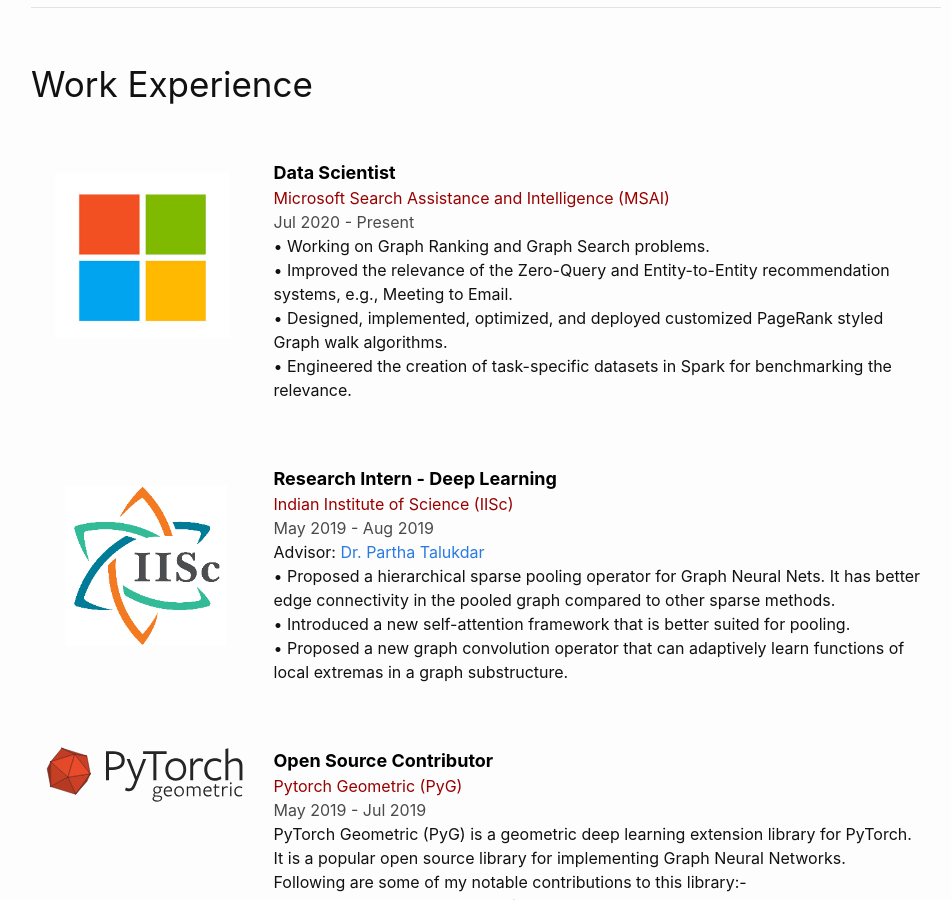
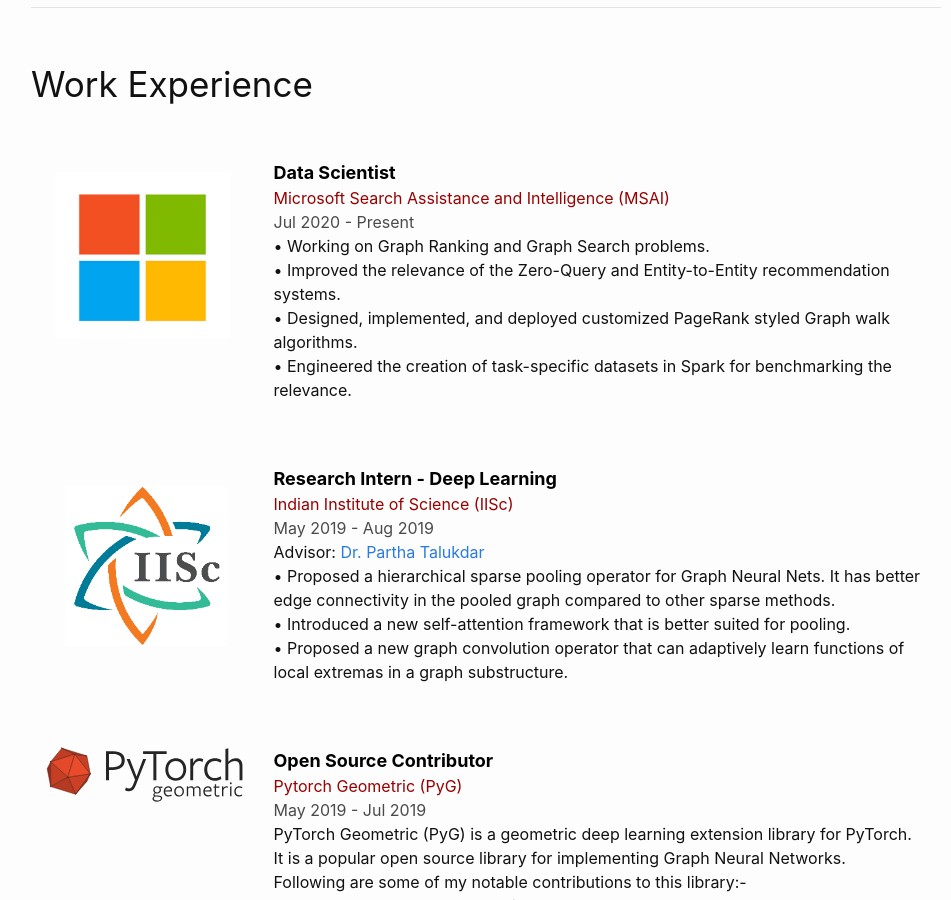
Before and after one commit to ekagra-ranjan/ekagra-ranjan.github.io, a Jekyll site: the page built from index.markdown, in a window 1280 px wide and 900 px high, scrolled down 1016 px. Shown: the whole window, without its empty margins (154-1105 px from the left). Built offline with Jekyll 4.4.1, drawn with Linux system fonts in a browser that asks for light colours; nearby versions of some CDN libraries.

Commit message:
Update workexs.yml

```diff
--- a/_data/resume/workexs.yml
+++ b/_data/resume/workexs.yml
@@ -3,8 +3,8 @@
   date: Jul 2020 - Present
   description:
     - text: "• Working on Graph Ranking and Graph Search problems.  "
-    - text: "• Improved the relevance of the Zero-Query and Entity-to-Entity recommendation systems, e.g., Meeting to Email."
-    - text: "• Designed, implemented, optimized, and deployed customized PageRank styled Graph walk algorithms."
+    - text: "• Improved the relevance of the Zero-Query and Entity-to-Entity recommendation systems."
+    - text: "• Designed, implemented, and deployed customized PageRank styled Graph walk algorithms."
     - text: "• Engineered the creation of task-specific datasets in Spark for benchmarking the relevance."
   image: 'assets/resume/workexs/images/msft.png'
 
```
